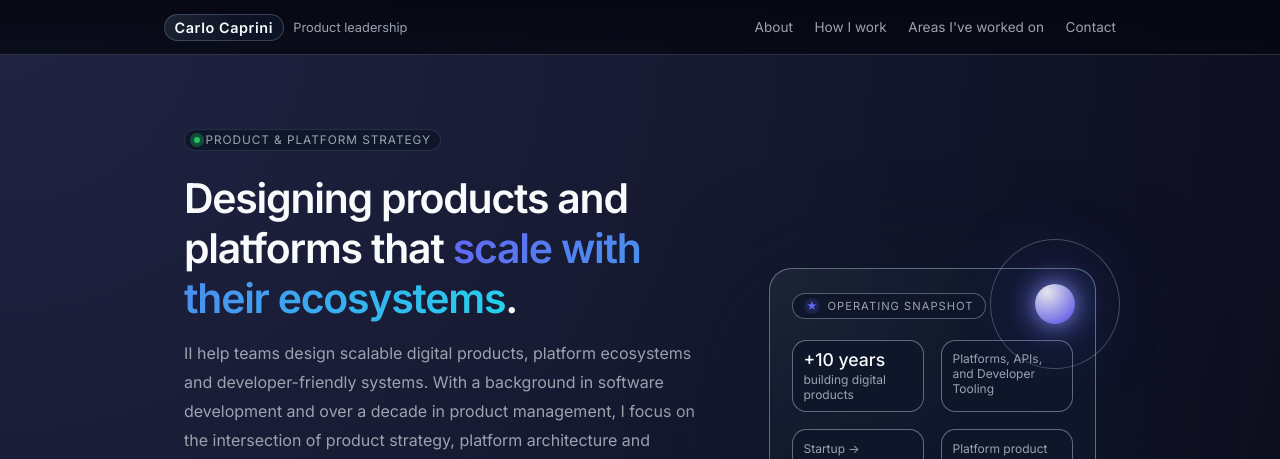
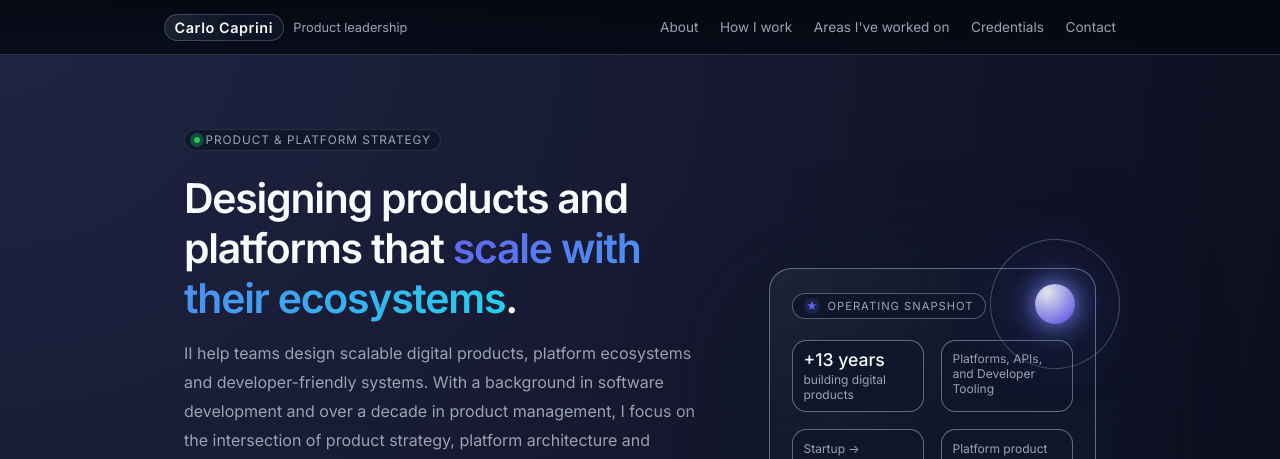
Before and after one commit to carlocaprini/carlocaprini.github.io, a Jekyll site: the page index.html, which Jekyll copies as it is, in a window 1280 px wide and 900 px high. Shown: the top 459 px of the window. Built offline with Jekyll 4.4.1, drawn with Linux system fonts in a browser that asks for light colours.

Commit message:
References and menu

```diff
--- a/index.html
+++ b/index.html
@@ -28,7 +28,7 @@
             <a href="#about">About</a>
             <a href="#how-i-work">How I work</a>
             <a href="#work">Areas I've worked on</a>
-            <!-- <a href="#thinking">Thinking</a> -->
+            <a href="#credentials">Credentials</a>
             <a href="#contact">Contact</a>
           </nav>
         </div>
@@ -87,7 +87,7 @@
 
           <div class="hero-metrics">
             <div class="metric">
-              <div class="metric-value">+10 years</div>
+              <div class="metric-value">+13 years</div>
               <div class="metric-label">building digital products</div>
             </div>
             <div class="metric">
@@ -290,7 +290,7 @@
     </div>
   </section>
 
-  <section id="work" class="section">
+  <section id="credentials" class="section">
     <div class="container section-grid-balanced">
       <div>
         <div class="section-header">
```
